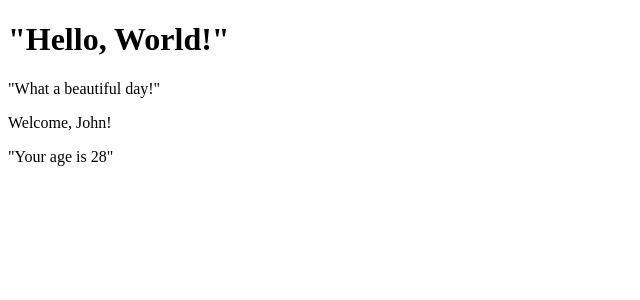
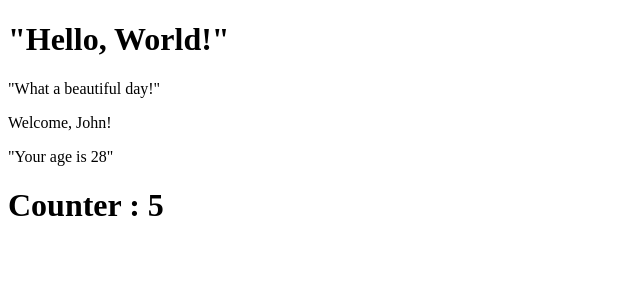
Before and after one commit to Meli357/REACT-exercises, a React (Create React App) app: page / in a window 1280 px wide. Shown: the top 300 px of the page, without its empty margins (0-640 px from the left). Built offline with nearby package versions, Linux system fonts and the light colour scheme.

Commit message:
add Counter component

```diff
--- a/src/App.js
+++ b/src/App.js
@@ -1,4 +1,5 @@
 import React from "react";
+import { Counter } from "./Counter";
 import { Hello } from "./Hello";
 import { Welcome } from "./Welcome";
 
@@ -8,6 +9,7 @@
             <div>
                 <Hello />
                 <Welcome age={28} name={"John"}/>
+                <Counter />
             </div>
         )
     }
--- /dev/null
+++ b/src/Counter.js
@@ -0,0 +1,21 @@
+import React from "react";
+
+export class Counter extends React.Component{
+    state={
+        count:0,
+    }
+    constructor(props){
+        super(props)
+
+        setInterval(() => {
+            this.setState((state)=>{
+                return{
+                    count:state.count + 1,
+                }
+            })
+            },1000)
+    }
+    render(){
+        return <h1>Counter : {this.state.count}</h1>
+    }
+}
```
